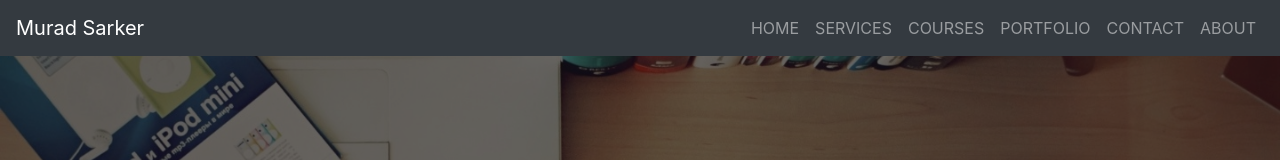
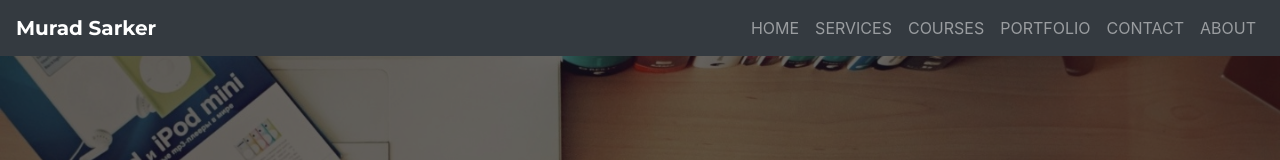
Before and after one commit to Masitbd/personal-website, a React (Create React App) app: page / in a window 1280 px wide. Shown: the top 160 px of the page. Built offline with nearby package versions, Linux system fonts and the light colour scheme.

Commit message:
Fixed the scroolup and scrooldown property

```diff
--- a/src/asset/css/custom.css
+++ b/src/asset/css/custom.css
@@ -61,3 +61,16 @@
 .serviceCard:hover {
     box-shadow: 0 0 18px 0 rgba(0, 115, 230, 0.2);
 }
+.navTitle {
+    font-family: 'montserrat', sans-serif;
+    color: #ffffff !important;
+    font-weight: 700;
+    font-size: 24px;
+}
+
+.navTitleScroll {
+    font-family: 'montserrat', sans-serif;
+    color: #0073E6 !important;
+    font-weight: 700;
+    font-size: 24px;
+}
--- a/src/components/TopNavigation/TopNavigation.js
+++ b/src/components/TopNavigation/TopNavigation.js
@@ -2,11 +2,32 @@
 import {Navbar, NavDropdown, Nav} from "react-bootstrap";
 
 class TopNavigation extends Component {
+
+    constructor() {
+        super();
+        this.state={
+            navBarTitle: "navTitle"
+        }
+    }
+    onScroll= () =>{
+        if (window.scrollY> 100){
+            this.setState({navBarTitle:'navTitleScroll'})
+        }
+        else if(window.scrollY<100){
+            this.setState({navBarTitle:'navTitle'})
+        }
+    }
+
+    componentDidMount() {
+        window.addEventListener('scroll', this.onScroll)
+    }
+
+
     render() {
         return (
             <Fragment>
                 <Navbar fixed="top" collapseOnSelect expand="lg" bg="dark" variant="dark">
-                    <Navbar.Brand href="#home">Murad Sarker</Navbar.Brand>
+                    <Navbar.Brand className={this.state.navBarTitle} href="#home">Murad Sarker</Navbar.Brand>
                     <Navbar.Toggle aria-controls="responsive-navbar-nav" />
                     <Navbar.Collapse id="responsive-navbar-nav">
                         <Nav className="mr-auto">
```
